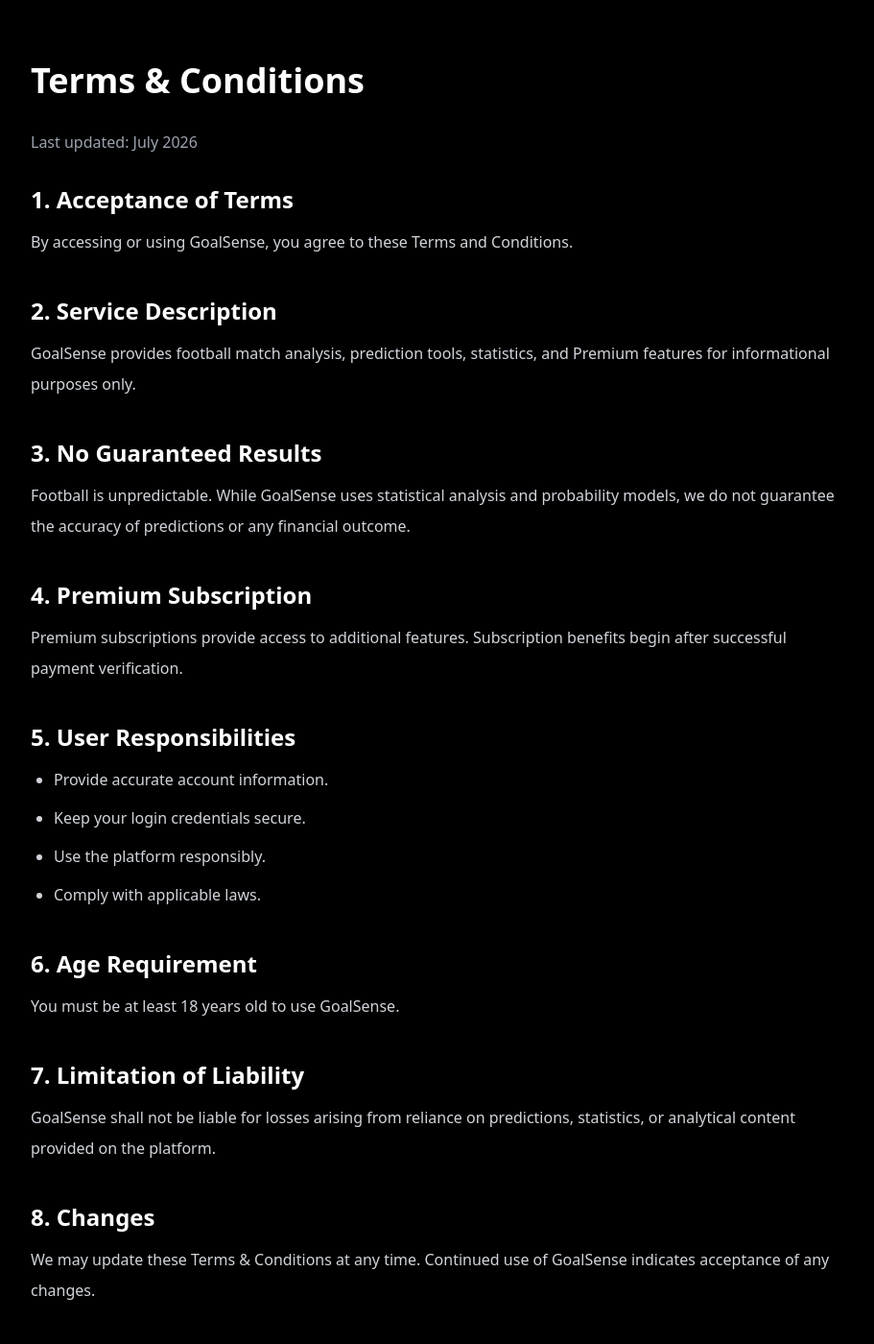
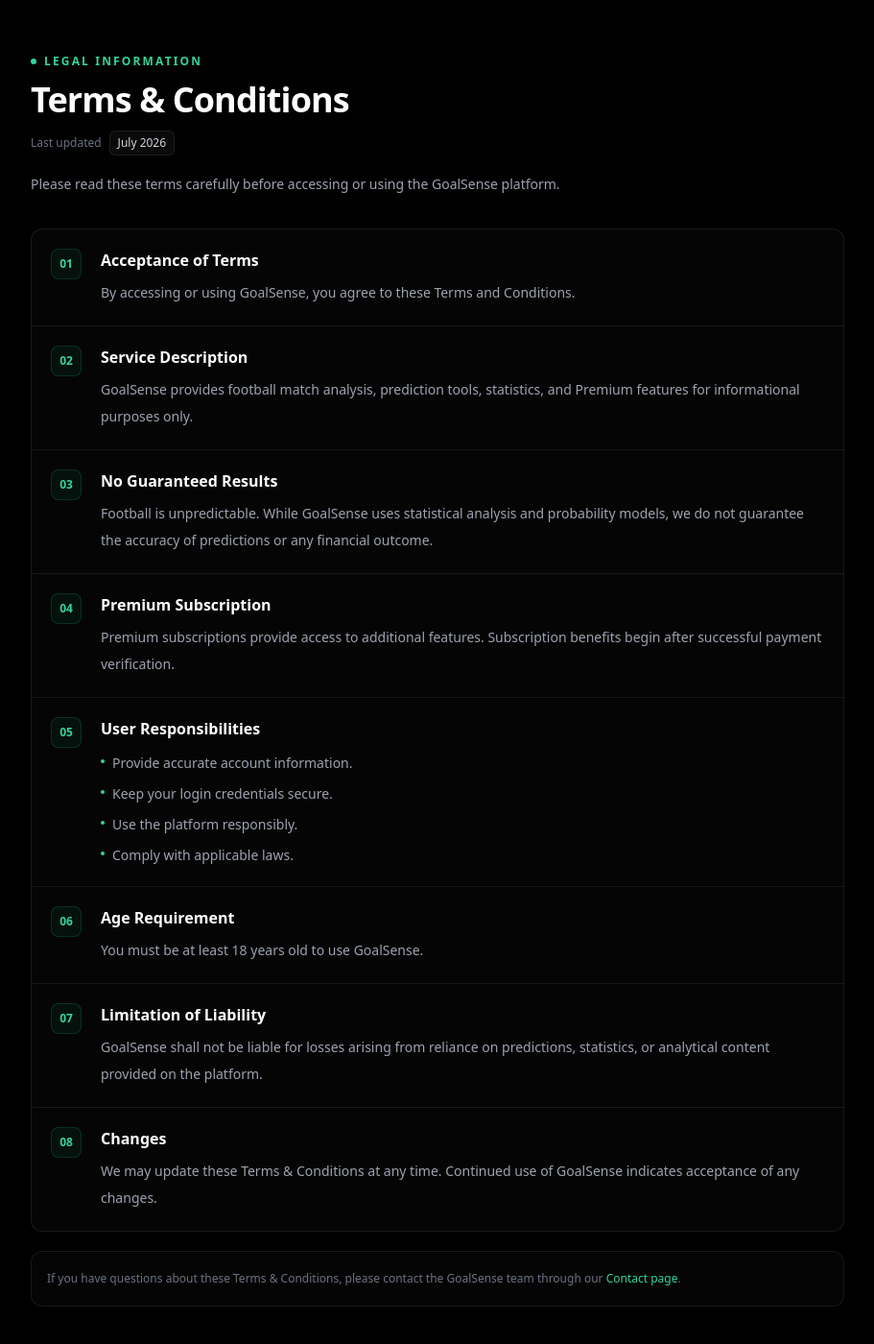
Before and after one commit to Jhondes/goalsense-app, a Next.js app: page /terms in a window 1280 px wide. Shown: the top 1400 px of the page at 96% size, without its empty margins (184-1095 px from the left). Built offline with nearby package versions, Linux system fonts and the light colour scheme; no server answers.

Commit message:
Redesign compact GoalSense terms page

```diff
--- a/app/terms/page.tsx
+++ b/app/terms/page.tsx
@@ -1,114 +1,147 @@
-export const metadata = {
+
+import type { Metadata } from "next";
+
+export const metadata: Metadata = {
   title: "Terms & Conditions | GoalSense",
-  description: "Terms and Conditions for using GoalSense.",
+  description:
+    "Read the GoalSense Terms and Conditions covering platform access, subscriptions, user responsibilities and service limitations.",
+  alternates: {
+    canonical: "https://goalsense.live/terms",
+  },
 };
+
+const terms = [
+  {
+    title: "Acceptance of Terms",
+    content:
+      "By accessing or using GoalSense, you agree to these Terms and Conditions.",
+  },
+  {
+    title: "Service Description",
+    content:
+      "GoalSense provides football match analysis, prediction tools, statistics, and Premium features for informational purposes only.",
+  },
+  {
+    title: "No Guaranteed Results",
+    content:
+      "Football is unpredictable. While GoalSense uses statistical analysis and probability models, we do not guarantee the accuracy of predictions or any financial outcome.",
+  },
+  {
+    title: "Premium Subscription",
+    content:
+      "Premium subscriptions provide access to additional features. Subscription benefits begin after successful payment verification.",
+  },
+  {
+    title: "User Responsibilities",
+    items: [
+      "Provide accurate account information.",
+      "Keep your login credentials secure.",
+      "Use the platform responsibly.",
+      "Comply with applicable laws.",
+    ],
+  },
+  {
+    title: "Age Requirement",
+    content: "You must be at least 18 years old to use GoalSense.",
+  },
+  {
+    title: "Limitation of Liability",
+    content:
+      "GoalSense shall not be liable for losses arising from reliance on predictions, statistics, or analytical content provided on the platform.",
+  },
+  {
+    title: "Changes",
+    content:
+      "We may update these Terms & Conditions at any time. Continued use of GoalSense indicates acceptance of any changes.",
+  },
+];
 
 export default function TermsPage() {
   return (
     <main className="min-h-screen bg-black text-white">
-      <div className="mx-auto max-w-4xl px-6 py-16">
-        <h1 className="text-4xl font-bold mb-8">
-          Terms & Conditions
-        </h1>
+      <div className="mx-auto max-w-4xl px-4 py-10 sm:px-6 sm:py-14">
 
-        <p className="text-gray-400 mb-8">
-          Last updated: July 2026
-        </p>
+        {/* HERO */}
+        <section className="mb-8">
+          <div className="mb-3 flex items-center gap-2">
+            <span className="h-1.5 w-1.5 rounded-full bg-emerald-400" />
+            <span className="text-xs font-semibold uppercase tracking-[0.18em] text-emerald-400">
+              Legal Information
+            </span>
+          </div>
 
-        <div className="space-y-10 text-gray-300 leading-8">
+          <h1 className="text-3xl font-bold tracking-tight sm:text-4xl">
+            Terms & Conditions
+          </h1>
 
-          <section>
-            <h2 className="text-2xl font-semibold text-white mb-3">
-              1. Acceptance of Terms
-            </h2>
+          <div className="mt-3 flex flex-wrap items-center gap-2 text-xs text-gray-500">
+            <span>Last updated</span>
+            <span className="rounded-md border border-white/[0.08] bg-white/[0.04] px-2 py-1 text-gray-300">
+              July 2026
+            </span>
+          </div>
 
-            <p>
-              By accessing or using GoalSense, you agree to these Terms and
-              Conditions.
-            </p>
-          </section>
+          <p className="mt-4 max-w-2xl text-sm leading-7 text-gray-400">
+            Please read these terms carefully before accessing or using
+            the GoalSense platform.
+          </p>
+        </section>
 
-          <section>
-            <h2 className="text-2xl font-semibold text-white mb-3">
-              2. Service Description
-            </h2>
+        {/* TERMS CONTENT */}
+        <section className="overflow-hidden rounded-xl border border-white/[0.08] bg-white/[0.02]">
+          {terms.map((term, index) => (
+            <article
+              key={term.title}
+              className="flex gap-4 border-b border-white/[0.07] p-4 last:border-b-0 sm:gap-5 sm:p-5"
+            >
+              <div className="flex h-8 w-8 shrink-0 items-center justify-center rounded-lg border border-emerald-500/20 bg-emerald-500/[0.07] text-xs font-semibold text-emerald-400">
+                {String(index + 1).padStart(2, "0")}
+              </div>
 
-            <p>
-              GoalSense provides football match analysis, prediction tools,
-              statistics, and Premium features for informational purposes only.
-            </p>
-          </section>
+              <div className="min-w-0 flex-1">
+                <h2 className="text-sm font-semibold text-white sm:text-base">
+                  {term.title}
+                </h2>
 
-          <section>
-            <h2 className="text-2xl font-semibold text-white mb-3">
-              3. No Guaranteed Results
-            </h2>
+                {"content" in term && (
+                  <p className="mt-2 text-sm leading-7 text-gray-400">
+                    {term.content}
+                  </p>
+                )}
 
-            <p>
-              Football is unpredictable. While GoalSense uses statistical
-              analysis and probability models, we do not guarantee the accuracy
-              of predictions or any financial outcome.
-            </p>
-          </section>
+                {"items" in term && (
+                  <ul className="mt-3 space-y-2">
+                    {term.items?.map((item) => (
+                      <li
+                        key={item}
+                        className="flex items-start gap-2 text-sm leading-6 text-gray-400"
+                      >
+                        <span className="mt-2 h-1 w-1 shrink-0 rounded-full bg-emerald-400" />
+                        {item}
+                      </li>
+                    ))}
+                  </ul>
+                )}
+              </div>
+            </article>
+          ))}
+        </section>
 
-          <section>
-            <h2 className="text-2xl font-semibold text-white mb-3">
-              4. Premium Subscription
-            </h2>
+        {/* FOOTER NOTE */}
+        <div className="mt-5 rounded-xl border border-white/[0.07] bg-white/[0.02] px-4 py-4">
+          <p className="text-xs leading-6 text-gray-500">
+            If you have questions about these Terms & Conditions, please
+            contact the GoalSense team through our{" "}
+            <a
+              href="/contact"
+              className="font-medium text-emerald-400 transition hover:text-emerald-300"
+            >
+              Contact page
+            </a>
+            .
+          </p>
+        </div>
 
-            <p>
-              Premium subscriptions provide access to additional features.
-              Subscription benefits begin after successful payment verification.
-            </p>
-          </section>
-
-          <section>
-            <h2 className="text-2xl font-semibold text-white mb-3">
-              5. User Responsibilities
-            </h2>
-
-            <ul className="list-disc pl-6 space-y-2">
-              <li>Provide accurate account information.</li>
-              <li>Keep your login credentials secure.</li>
-              <li>Use the platform responsibly.</li>
-              <li>Comply with applicable laws.</li>
-            </ul>
-          </section>
-
-          <section>
-            <h2 className="text-2xl font-semibold text-white mb-3">
-              6. Age Requirement
-            </h2>
-
-            <p>
-              You must be at least 18 years old to use GoalSense.
-            </p>
-          </section>
-
-          <section>
-            <h2 className="text-2xl font-semibold text-white mb-3">
-              7. Limitation of Liability
-            </h2>
-
-            <p>
-              GoalSense shall not be liable for losses arising from reliance on
-              predictions, statistics, or analytical content provided on the
-              platform.
-            </p>
-          </section>
-
-          <section>
-            <h2 className="text-2xl font-semibold text-white mb-3">
-              8. Changes
-            </h2>
-
-            <p>
-              We may update these Terms & Conditions at any time. Continued use
-              of GoalSense indicates acceptance of any changes.
-            </p>
-          </section>
-
-        </div>
       </div>
     </main>
   );
```
